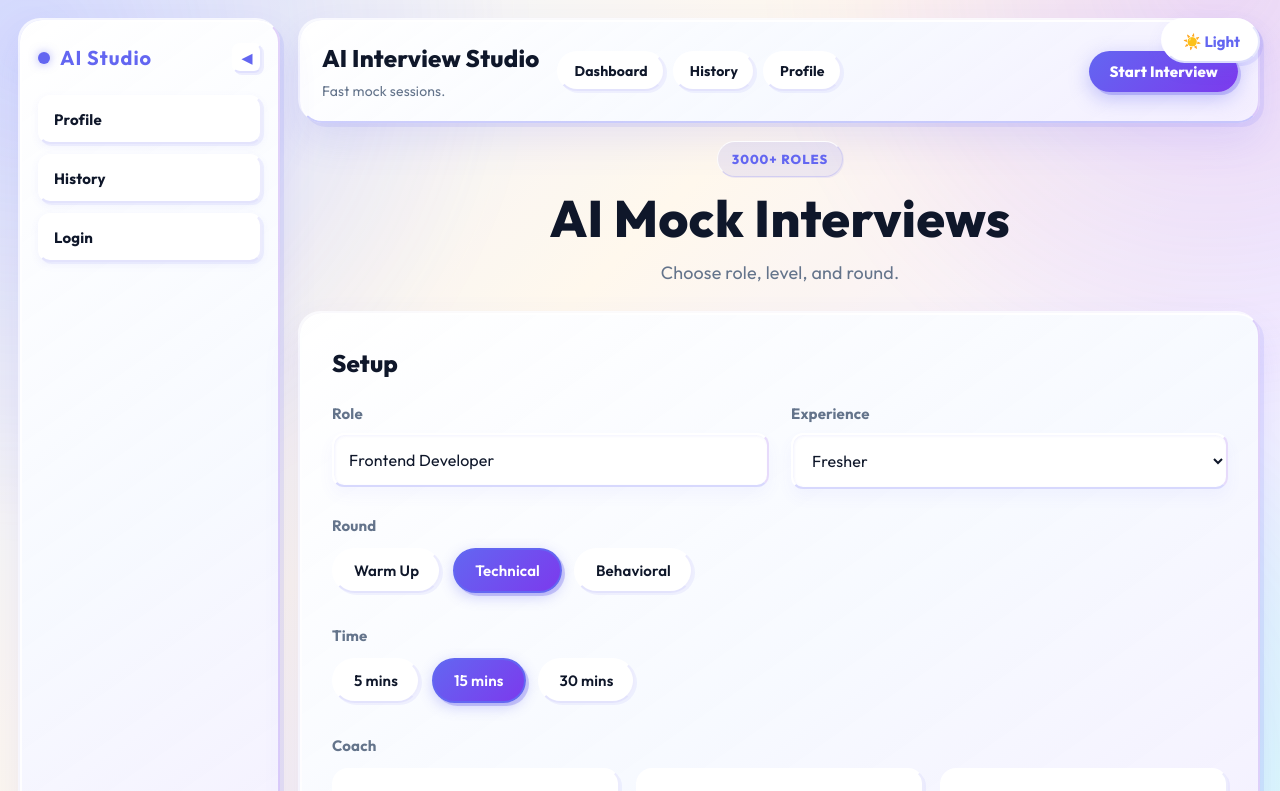
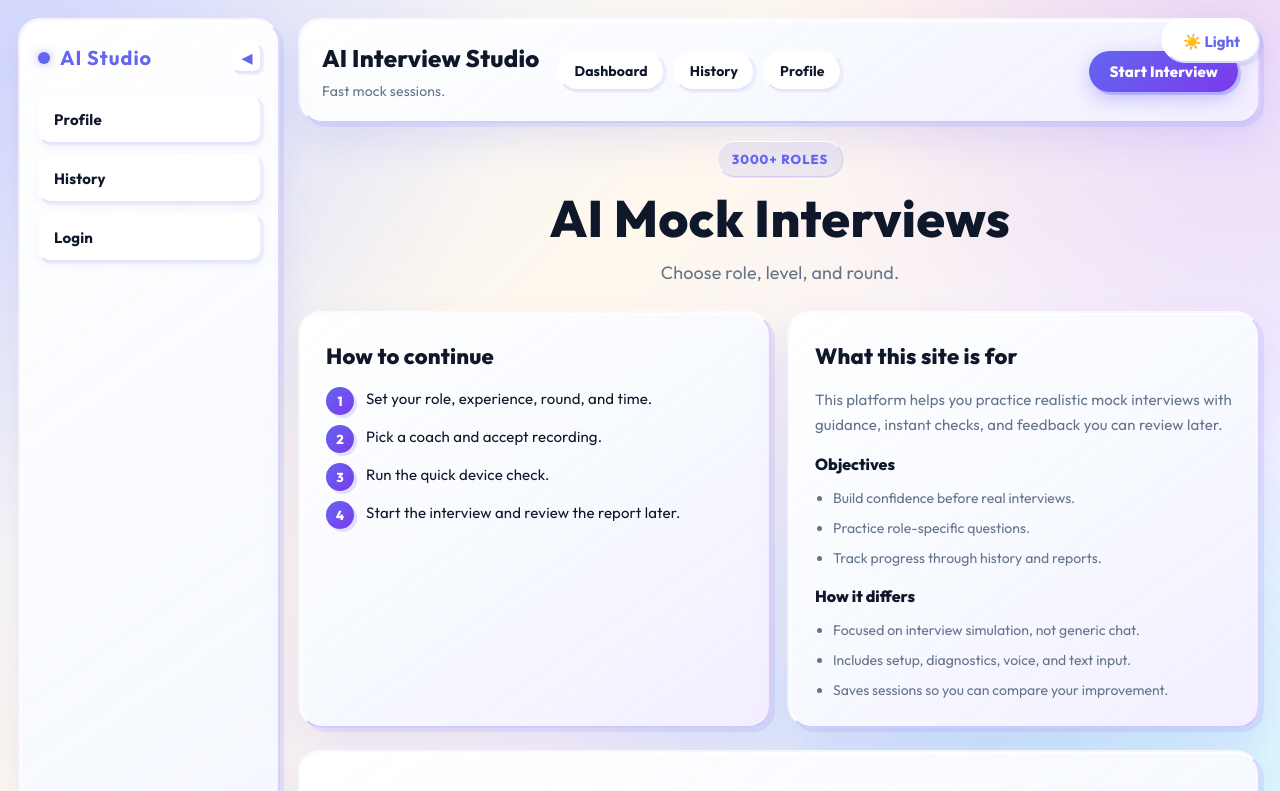
Before and after one commit to himanthyadav/AI_INTERVIEWER, a React (Vite) app in the folder frontend/: page /dashboard in a window 1280 px wide. Shown: the top 791 px of the page. Built offline with nearby package versions, Linux system fonts and the light colour scheme; no server answers; the HTML template or start-up script is replaced by a standard one.

Commit message:
Add dashboard overview content

```diff
--- a/frontend/src/pages/Dashboard.jsx
+++ b/frontend/src/pages/Dashboard.jsx
@@ -233,6 +233,39 @@ function Dashboard() {
               <p style={styles.mainSubtitle}>Choose role, level, and round.</p>
             </div>
 
+            <div style={styles.overviewGrid}>
+              <div style={styles.overviewCard} className="glass-panel animate-slide-up">
+                <h3 style={styles.overviewTitle}>How to continue</h3>
+                <div style={styles.stepList}>
+                  <div style={styles.stepItem}><span style={styles.stepNumber}>1</span><p style={styles.stepText}>Set your role, experience, round, and time.</p></div>
+                  <div style={styles.stepItem}><span style={styles.stepNumber}>2</span><p style={styles.stepText}>Pick a coach and accept recording.</p></div>
+                  <div style={styles.stepItem}><span style={styles.stepNumber}>3</span><p style={styles.stepText}>Run the quick device check.</p></div>
+                  <div style={styles.stepItem}><span style={styles.stepNumber}>4</span><p style={styles.stepText}>Start the interview and review the report later.</p></div>
+                </div>
+              </div>
+
+              <div style={{ ...styles.overviewCard, animationDelay: '0.08s' }} className="glass-panel animate-slide-up">
+                <h3 style={styles.overviewTitle}>What this site is for</h3>
+                <p style={styles.overviewText}>This platform helps you practice realistic mock interviews with guidance, instant checks, and feedback you can review later.</p>
+                <div style={styles.infoBlock}>
+                  <h4 style={styles.infoBlockTitle}>Objectives</h4>
+                  <ul style={styles.infoList}>
+                    <li style={styles.infoListItem}>Build confidence before real interviews.</li>
+                    <li style={styles.infoListItem}>Practice role-specific questions.</li>
+                    <li style={styles.infoListItem}>Track progress through history and reports.</li>
+                  </ul>
+                </div>
+                <div style={styles.infoBlock}>
+                  <h4 style={styles.infoBlockTitle}>How it differs</h4>
+                  <ul style={styles.infoList}>
+                    <li style={styles.infoListItem}>Focused on interview simulation, not generic chat.</li>
+                    <li style={styles.infoListItem}>Includes setup, diagnostics, voice, and text input.</li>
+                    <li style={styles.infoListItem}>Saves sessions so you can compare your improvement.</li>
+                  </ul>
+                </div>
+              </div>
+            </div>
+
             <div style={styles.configCard} className="glass-panel animate-slide-up">
               <h3 style={styles.configTitle}>Setup</h3>
               <div style={styles.grid2}>
@@ -404,6 +437,18 @@ const styles = {
   heroBadge: { display: 'inline-block', marginBottom: '14px', fontSize: '13px', letterSpacing: '1px', textTransform: 'uppercase', background: 'rgba(99,102,241,0.1)', color: '#6366f1', borderTop: '1px solid rgba(255,255,255,0.9)', borderLeft: '1px solid rgba(255,255,255,0.8)', borderBottom: '1px solid rgba(99,102,241,0.2)', borderRight: '1px solid rgba(99,102,241,0.15)', borderRadius: '999px', padding: '7px 14px', fontWeight: '800', boxShadow: '1px 1px 0 rgba(99,102,241,0.1)' },
   mainTitle: { fontSize: 'clamp(2.3rem, 4vw, 4rem)', lineHeight: 1.08, fontWeight: '800', marginBottom: '12px', color: '#0f172a' },
   mainSubtitle: { color: '#64748b', fontSize: 'clamp(1rem, 1.4vw, 1.2rem)', maxWidth: '760px', margin: '0 auto 8px auto', lineHeight: 1.7 },
+  overviewGrid: { display: 'grid', gridTemplateColumns: 'repeat(2, minmax(0, 1fr))', gap: '18px', marginBottom: '24px' },
+  overviewCard: { padding: '24px', display: 'flex', flexDirection: 'column', gap: '14px' },
+  overviewTitle: { margin: 0, fontSize: '22px', color: '#0f172a', fontWeight: '800' },
+  overviewText: { margin: 0, color: '#64748b', fontSize: '15px', lineHeight: 1.7 },
+  stepList: { display: 'grid', gap: '10px' },
+  stepItem: { display: 'flex', gap: '12px', alignItems: 'flex-start' },
+  stepNumber: { width: '28px', height: '28px', borderRadius: '50%', display: 'inline-flex', alignItems: 'center', justifyContent: 'center', flexShrink: 0, background: 'linear-gradient(135deg, #6366f1, #7c3aed)', color: 'white', fontWeight: '800', fontSize: '13px', boxShadow: '3px 3px 0 rgba(99,102,241,0.18)' },
+  stepText: { margin: 0, color: '#0f172a', fontSize: '15px', lineHeight: 1.6 },
+  infoBlock: { display: 'flex', flexDirection: 'column', gap: '10px' },
+  infoBlockTitle: { margin: 0, color: '#0f172a', fontSize: '16px', fontWeight: '800' },
+  infoList: { margin: 0, paddingLeft: '18px', display: 'grid', gap: '8px' },
+  infoListItem: { color: '#64748b', fontSize: '14px', lineHeight: 1.6 },
   configCard: { padding: '30px' },
   configTitle: { fontSize: '24px', marginBottom: '20px', color: '#0f172a', fontWeight: '800' },
   grid2: { display: 'grid', gridTemplateColumns: 'repeat(auto-fit, minmax(240px, 1fr))', gap: '22px', marginBottom: '24px' },
```
